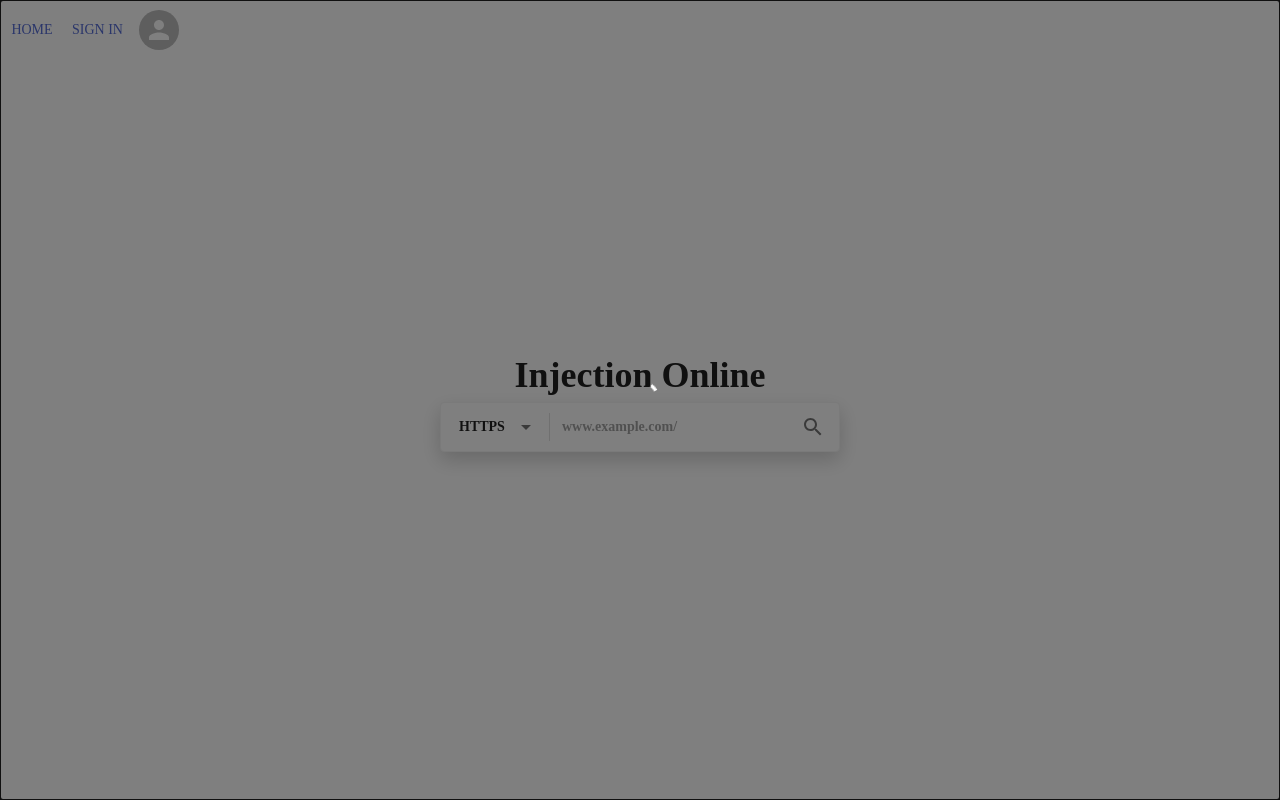
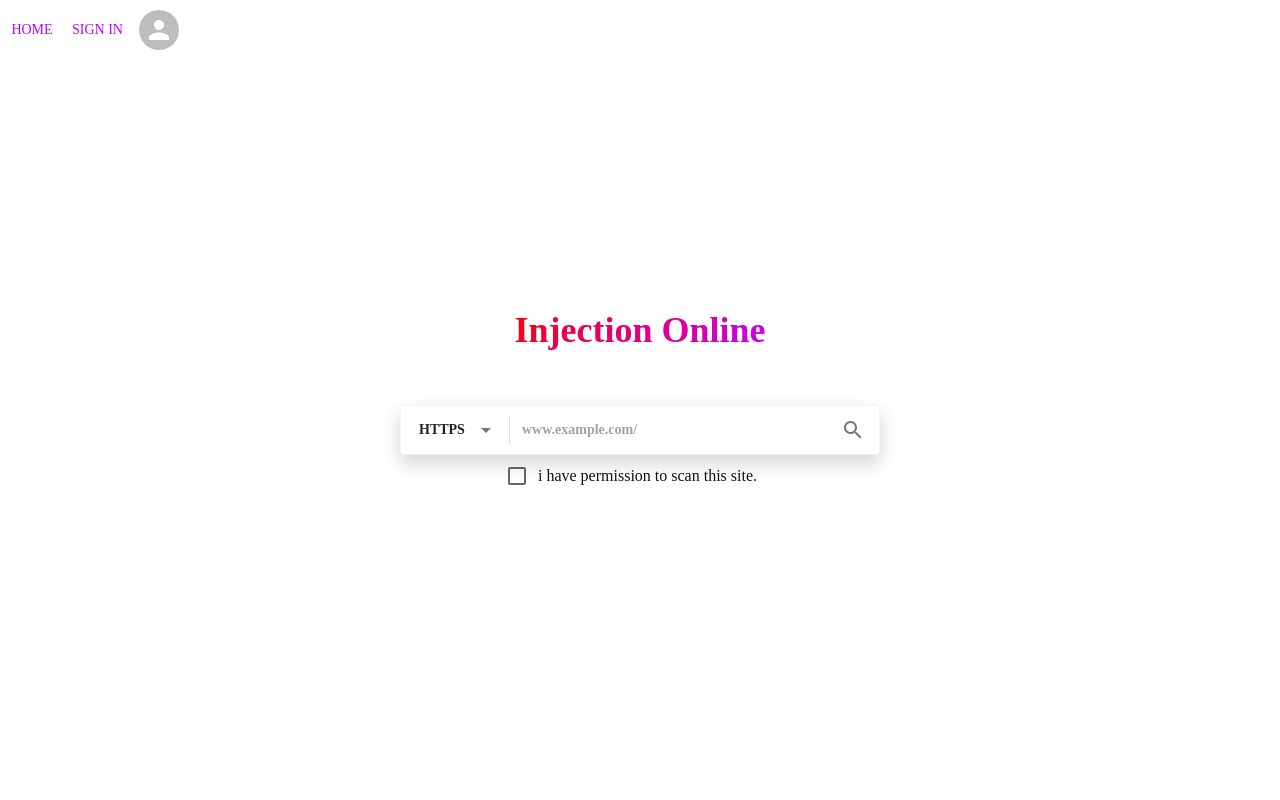
Before and after one commit to MarmotCluster/diss-client, a React (Create React App) app: page / in a window 1280 px wide. Built offline with nearby package versions, Linux system fonts and the light colour scheme.

Commit message:
feat: modified some styles

```diff
--- a/src/App.tsx
+++ b/src/App.tsx
@@ -10,15 +10,26 @@ import Loading from './components/global/Loading';
 export default function App() {
   return (
     <BrowserRouter>
-      <Toaster position="bottom-center" />
+      <Toaster
+        position="bottom-center"
+        toastOptions={{
+          className: '',
+          style: {
+            fontFamily: 'Poppins',
+            maxWidth: 800,
+          },
+        }}
+      />
       <Loading />
       <Header />
+      <div style={{ fontFamily: 'Poppins' }}>
         <Routes>
           <Route path="/" element={<Home />} />
           {navigation.map(({ path, element }, index) => {
             return <Route {...{ key: index, path, element }} />;
           })}
         </Routes>
+      </div>
     </BrowserRouter>
   );
 }
--- a/src/configs/theme.tsx
+++ b/src/configs/theme.tsx
@@ -11,7 +11,8 @@ const theme = createTheme({
       default: '#ffffff',
     },
     primary: {
-      main: '#556cd6',
+      // main: '#556cd6',
+      main: '#c500ff',
     },
     secondary: {
       main: '#19857b',
--- a/src/pages/home/index.tsx
+++ b/src/pages/home/index.tsx
@@ -10,6 +10,9 @@ import {
   InputLabel,
   Select,
   MenuItem,
+  Checkbox,
+  FormGroup,
+  FormControlLabel,
 } from '@mui/material';
 import React, { FormEventHandler, useState } from 'react';
 
@@ -19,10 +22,14 @@ import DirectionsIcon from '@mui/icons-material/Directions';
 import useScan from '../../hooks/useSearch';
 import { toast } from 'react-hot-toast';
 import { getErrorMessage } from '../../utils';
+import { useRecoilState } from 'recoil';
+import { globalState } from '../../stores/global/atom';
 
 type Http = 'http' | 'https';
 
 const Home = () => {
+  const [global, setGlobal] = useRecoilState(globalState);
+
   const [http, setHttp] = useState<Http>('https');
   const [url, setUrl] = useState<string>('');
 
@@ -32,9 +39,17 @@ const Home = () => {
     e.preventDefault();
     // console.log({ http, url });
     if (url.length > 0) {
-      const res = await search(`${http}://${url}`);
-      if (res.status > 400) {
-        toast.error(getErrorMessage(res.data));
+      try {
+        setGlobal((v) => ({ ...v, loading: true }));
+        const res = await search(`${http}://${url}`);
+        if (res.status > 400) {
+          toast.error(getErrorMessage(res.data));
+        } else {
+          console.log(res);
+        }
+      } catch (err) {
+      } finally {
+        setGlobal((v) => ({ ...v, loading: false }));
       }
     }
   };
@@ -51,14 +66,29 @@ const Home = () => {
           alignItems: 'center',
         }}
       >
-        <Typography sx={{ md: 1, fontFamily: 'Poppins', fontWeight: 900, fontSize: 36 }}>Injection Online</Typography>
+        <Typography
+          sx={{
+            md: 1,
+            fontFamily: 'Poppins',
+            fontWeight: 900,
+            fontSize: 36,
+            mb: 6,
+            background: 'linear-gradient(135deg, rgba(255,0,0,1) 0%, rgba(197,0,255,1) 100%)',
+            WebkitBackgroundClip: 'text',
+            WebkitTextFillColor: 'transparent',
+            backgroundClip: 'text',
+            userSelect: 'none',
+          }}
+        >
+          Injection Online
+        </Typography>
         <Paper
           component="form"
           sx={{
             p: '2px 4px',
             display: 'flex',
             alignItems: 'center',
-            width: 400,
+            width: 480,
             boxShadow: '0px 8px 20px rgba(0,0,0,0.18)',
             border: '1px solid #f4f4f4',
           }}
@@ -98,6 +128,9 @@ const Home = () => {
             <SearchIcon />
           </IconButton>
         </Paper>
+        <FormGroup sx={{ color: '#111' }}>
+          <FormControlLabel control={<Checkbox />} label="i have permission to scan this site." />
+        </FormGroup>
       </Box>
     </Container>
   );
--- a/src/pages/login/index.tsx
+++ b/src/pages/login/index.tsx
@@ -8,6 +8,8 @@ import useConvenience from '../../hooks/useConvenience';
 import { useNavigate } from 'react-router-dom';
 import { Link as RouterLink } from 'react-router-dom';
 import { styleCardDefault } from '../../styles';
+import { useRecoilState } from 'recoil';
+import { globalState } from '../../stores/global/atom';
 
 const schema = Yup.object().shape({
   email: Yup.string().required(),
@@ -16,6 +18,8 @@ const schema = Yup.object().shape({
 
 const Login = () => {
   const navigate = useNavigate();
+
+  const [global, setGlobal] = useRecoilState(globalState);
 
   const { login } = useAuth();
   const simpler = useConvenience();
@@ -36,6 +40,7 @@ const Login = () => {
       });
       schema.validateSync(form, { abortEarly: false });
 
+      setGlobal((v) => ({ ...v, loading: true }));
       const res = await login(form);
       simpler.showToastError(res, () => navigate('/'));
     } catch (err) {
@@ -45,13 +50,13 @@ const Login = () => {
         const loginProps = { email, password };
         setError(loginProps);
       }
+    } finally {
+      setGlobal((v) => ({ ...v, loading: false }));
     }
   };
 
   return (
-    <Container
-      sx={{ display: 'flex', justifyContent: 'center', alignItems: 'center', height: '100vh', fontFamily: 'Poppins' }}
-    >
+    <Container sx={{ display: 'flex', justifyContent: 'center', alignItems: 'center', height: '100vh' }}>
       <Card sx={{ ...styleCardDefault, width: 500 }}>
         <CardContent>
           <form onSubmit={handleSubmit}>
--- a/src/pages/register/index.tsx
+++ b/src/pages/register/index.tsx
@@ -1,5 +1,5 @@
 import React, { useState } from 'react';
-import { Button, Container, Grid, Link, TextField, Typography } from '@mui/material';
+import { Button, Card, CardContent, Container, Grid, Link, TextField, Typography } from '@mui/material';
 import useAuth, { LoginProps } from '../../hooks/useAuth';
 import * as Yup from 'yup';
 import { getYupErrorMessages } from '../../utils';
@@ -7,6 +7,9 @@ import { toast } from 'react-hot-toast';
 import useConvenience from '../../hooks/useConvenience';
 import { useNavigate } from 'react-router-dom';
 import { Link as RouterLink } from 'react-router-dom';
+import { styleCardDefault } from '../../styles';
+import { useRecoilState } from 'recoil';
+import { globalState } from '../../stores/global/atom';
 
 interface RegisterProps {
   email: string;
@@ -20,12 +23,14 @@ const schema = Yup.object().shape({
   username: Yup.string().required(),
   password: Yup.string().required(),
   re_password: Yup.string()
-    .required()
+    .required('Field should be filled.')
     .oneOf([Yup.ref<string>('password')], 'Field should be same with password.'),
 });
 
 const Register = () => {
   const navigate = useNavigate();
+
+  const [global, setGlobal] = useRecoilState(globalState);
 
   const { register } = useAuth();
   const simpler = useConvenience();
@@ -50,6 +55,7 @@ const Register = () => {
       });
       schema.validateSync(form, { abortEarly: false });
 
+      setGlobal((v) => ({ ...v, loading: true }));
       const res = await register(form);
 
       simpler.showToastError(res, () => navigate('/login'));
@@ -60,13 +66,17 @@ const Register = () => {
         const registerProps = { email, username, password, re_password };
         setError(registerProps);
       }
+    } finally {
+      setGlobal((v) => ({ ...v, loading: false }));
     }
   };
 
   return (
-    <Container>
+    <Container sx={{ display: 'flex', justifyContent: 'center', alignItems: 'center', height: '100vh' }}>
+      <Card sx={{ ...styleCardDefault, width: 500 }}>
+        <CardContent>
           <form onSubmit={handleSubmit}>
-        <Grid container flexDirection="column" sx={{ mt: 8, '& > *:not(:last-child)': { mb: 2 } }}>
+            <Grid container flexDirection="column" sx={{ '& > *:not(:last-child)': { mb: 2 } }}>
               <Grid item>
                 <Typography>Register</Typography>
               </Grid>
@@ -77,7 +87,14 @@ const Register = () => {
                       fullWidth
                       id={item}
                       name={item}
-                  placeholder={item}
+                      placeholder={
+                        {
+                          email: 'example@gmail.com',
+                          username: 'JohenDoe',
+                          password: 'Password',
+                          re_password: 'Confirm Password',
+                        }[item]
+                      }
                       size="small"
                       type={
                         {
@@ -113,6 +130,8 @@ const Register = () => {
               </Grid>
             </Grid>
           </form>
+        </CardContent>
+      </Card>
     </Container>
   );
 };
--- a/src/stores/global/atom.tsx
+++ b/src/stores/global/atom.tsx
@@ -3,6 +3,6 @@ import { atom } from 'recoil';
 export const globalState = atom({
   key: 'globalState',
   default: {
-    loading: true,
+    loading: false,
   },
 });
--- a/src/utils/index.tsx
+++ b/src/utils/index.tsx
@@ -48,6 +48,10 @@ export const getYupErrorMessages = ({ path, message, inner }: ValidationError):
 };
 
 export const getErrorMessage = (responseData: any) => {
+  if (!responseData) {
+    return 'An unknwon Error occured. Please try it later.';
+  }
+
   return responseData.message && responseData.message !== 'INTERNAL_ERROR'
     ? responseData.message
     : 'An unknwon Error occured. Please try it later.';
```
Lines whose indentation alone changed are shown as unchanged.
